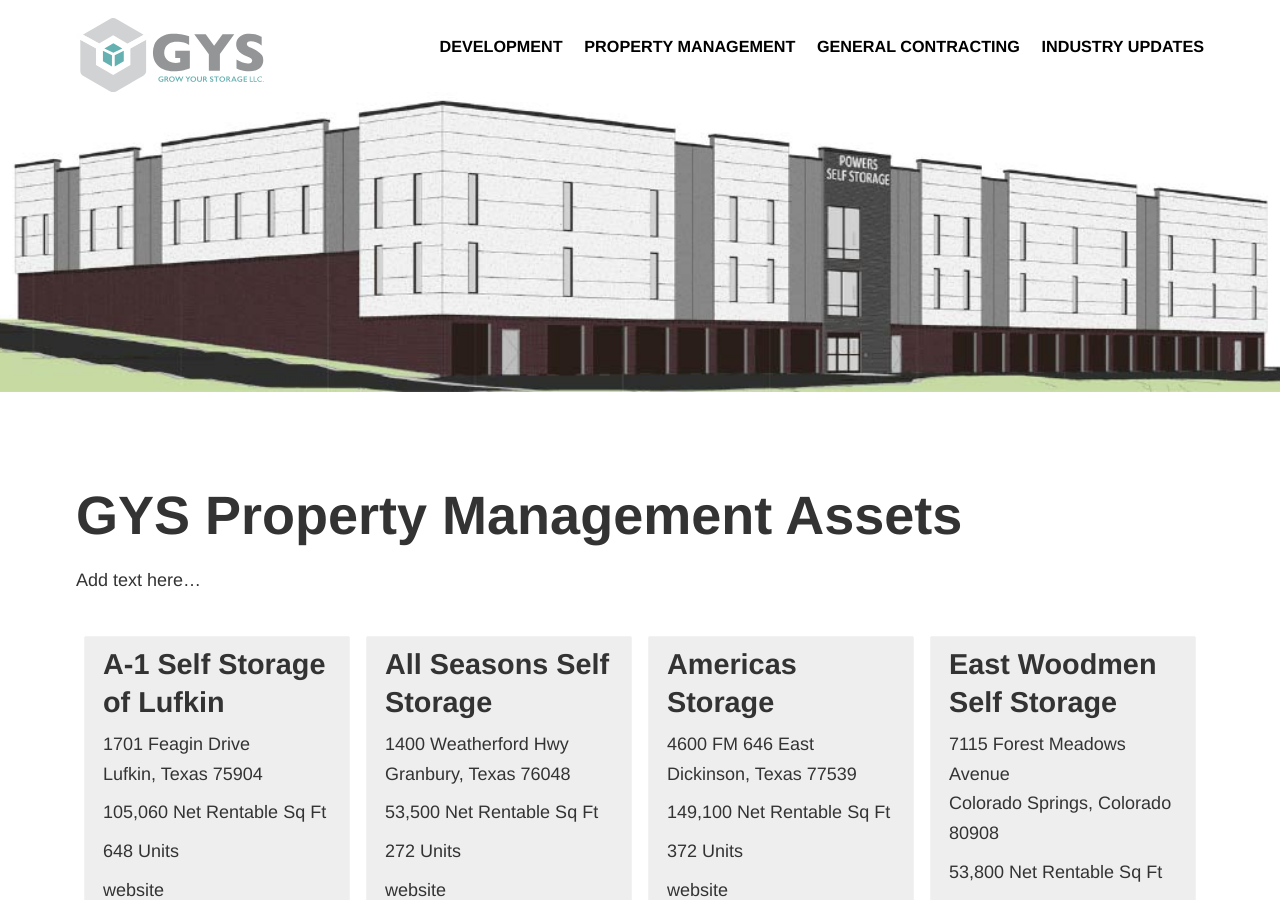
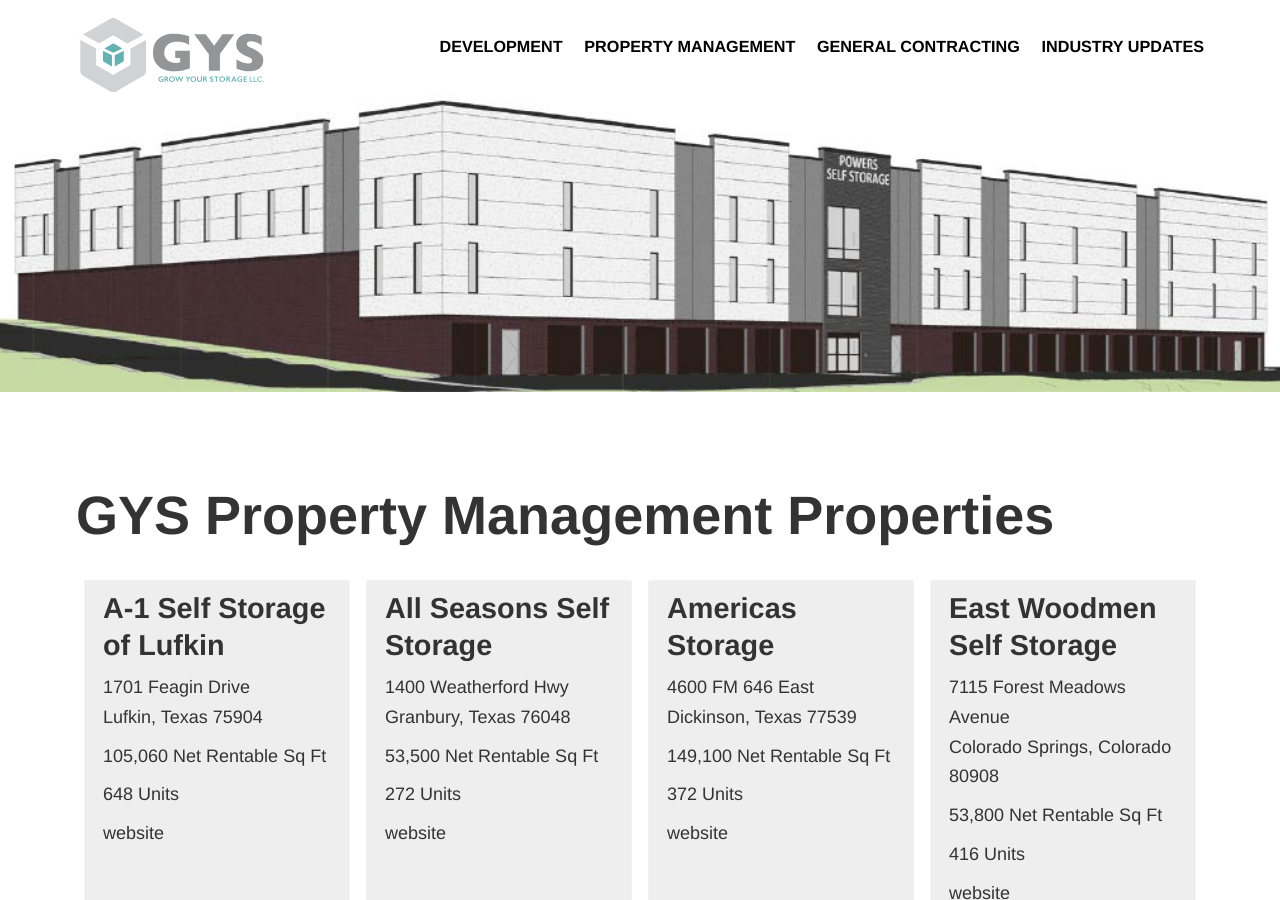
Before and after one commit to variantstudios/growyourstorage.com, a Jekyll site: the page built from property-management/assets/index.md, in a window 1280 px wide and 900 px high. Built offline with Jekyll 4.4.1, drawn with Linux system fonts in a browser that asks for light colours; cached includes are drawn as plain includes.

Commit message:
Updated 'property-management/assets/index.md' via CloudCannon

```diff
--- a/property-management/assets/index.md
+++ b/property-management/assets/index.md
@@ -9,5 +9,5 @@
 permalink: "/property-management/assets/"
 _gys_company: 'property-management'
 ---
-# GYS Property Management Assets
-Add text here...
+
+# GYS Property Management Properties
```
